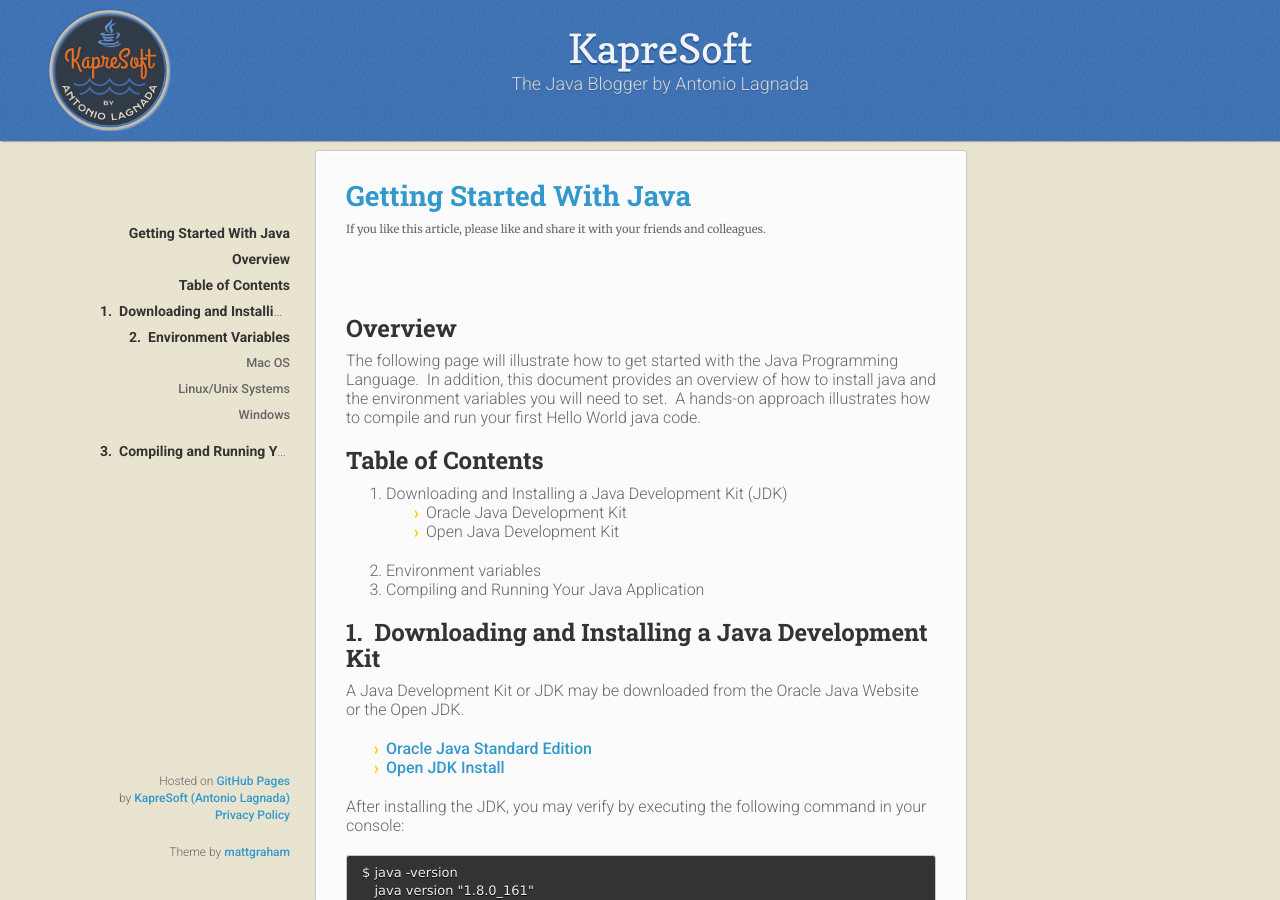
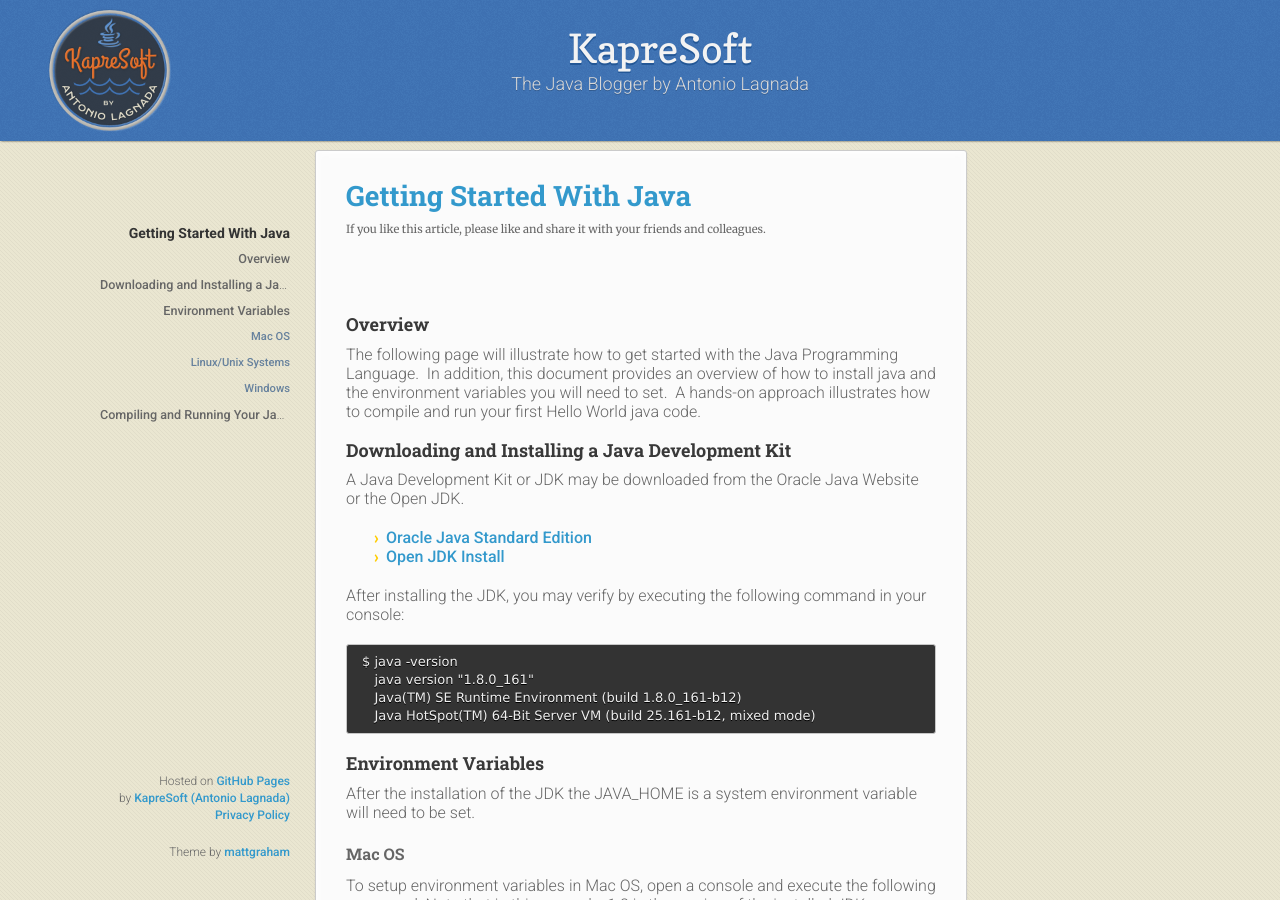
Before and after one commit to kapresoft/kapresoft.github.io, a Jekyll site: the page built from _posts/2018-08-15-getting-started-with-java.md, in a window 1280 px wide and 900 px high. Built offline with Jekyll 4.4.1, drawn with Linux system fonts in a browser that asks for light colours; comment, search, counter and statistics services are not loaded; some of the changed text lies outside the part shown.

Commit message:
remove numbered headers

````diff
--- a/_posts/2018-08-15-getting-started-with-java.md
+++ b/_posts/2018-08-15-getting-started-with-java.md
@@ -13,7 +13,7 @@ description: "Get started with the Java Programming Language.  Install java and
 
 ---
 
-# Overview
+## Overview
 
 The following page will illustrate how to get started with the Java Programming
 Language.&nbsp;&nbsp;In addition, this document provides an overview of how to install
@@ -22,15 +22,7 @@ illustrates how to compile and run your first Hello World java code.
 
 <!--excerpt-->
 
-# Table of Contents
-1. Downloading and Installing a Java Development Kit (JDK)
-  - Oracle Java Development Kit
-  - Open Java Development Kit
-
-2. Environment variables
-3. Compiling and Running Your Java Application
-
-# 1.&nbsp;&nbsp;Downloading and Installing a Java Development Kit
+## Downloading and Installing a Java Development Kit
 
 A Java Development Kit or JDK may be downloaded from the Oracle Java Website or the Open JDK.
 
@@ -48,11 +40,11 @@ $ java -version
 
 <!-- ########################################################### -->
 
-# 2.&nbsp;&nbsp;Environment Variables
+## Environment Variables
 
 After the installation of the JDK the JAVA_HOME is a system environment variable will need to be set.
 
-## Mac OS
+### Mac OS
 
 To setup environment variables in Mac OS, open a console and execute the following command.
 Note that in this example, 1.8 is the version of the installed JDK.
@@ -61,7 +53,7 @@ Note that in this example, 1.8 is the version of the installed JDK.
 export JAVA_HOME="$(/usr/libexec/java_home -v 1.8)"
 ```
 
-## Linux/Unix Systems
+### Linux/Unix Systems
 
 In Linux or Unix systems the environment variable should be set to the JDK installation path as shown below.
 
@@ -76,7 +68,7 @@ echo $JAVA_HOME
    /Library/Java/JavaVirtualMachines/jdk1.8.0_161.jdk/Contents/Home
 ```
 
-## Windows
+### Windows
 Setup the environment variable in a windows system by following the series of steps below.
 
 - Right-click on the My Computer or This PC. and select the <b>Properties</b> from the menu item. The Control Panel window will open up.
@@ -107,7 +99,7 @@ C:\> java -version
 
 <!-- ########################################################### -->
 
-# 3.&nbsp;&nbsp;Compiling and Running Your Java Application
+## Compiling and Running Your Java Application
 
 The very first program we will write is the Hello World program.
 This Java code will print out to the console the words "Hello World!"
````
